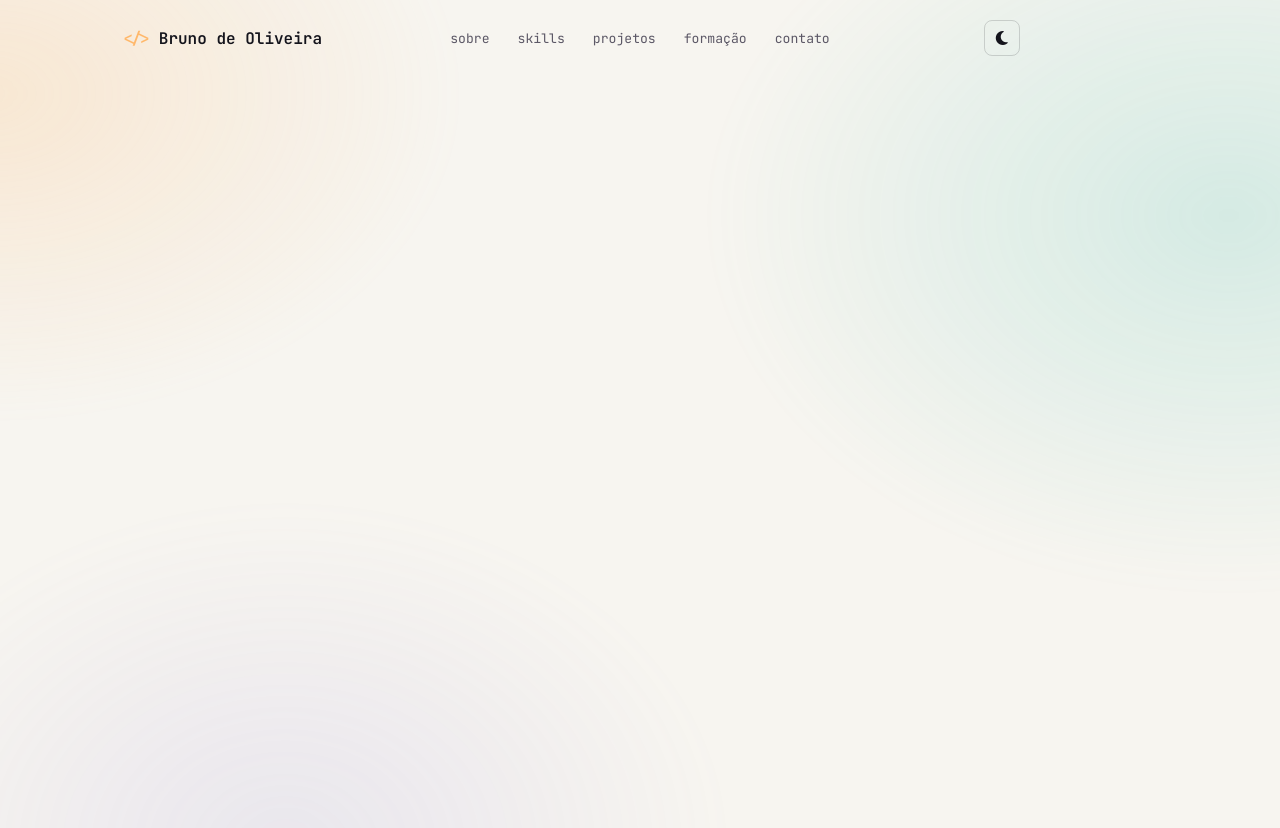
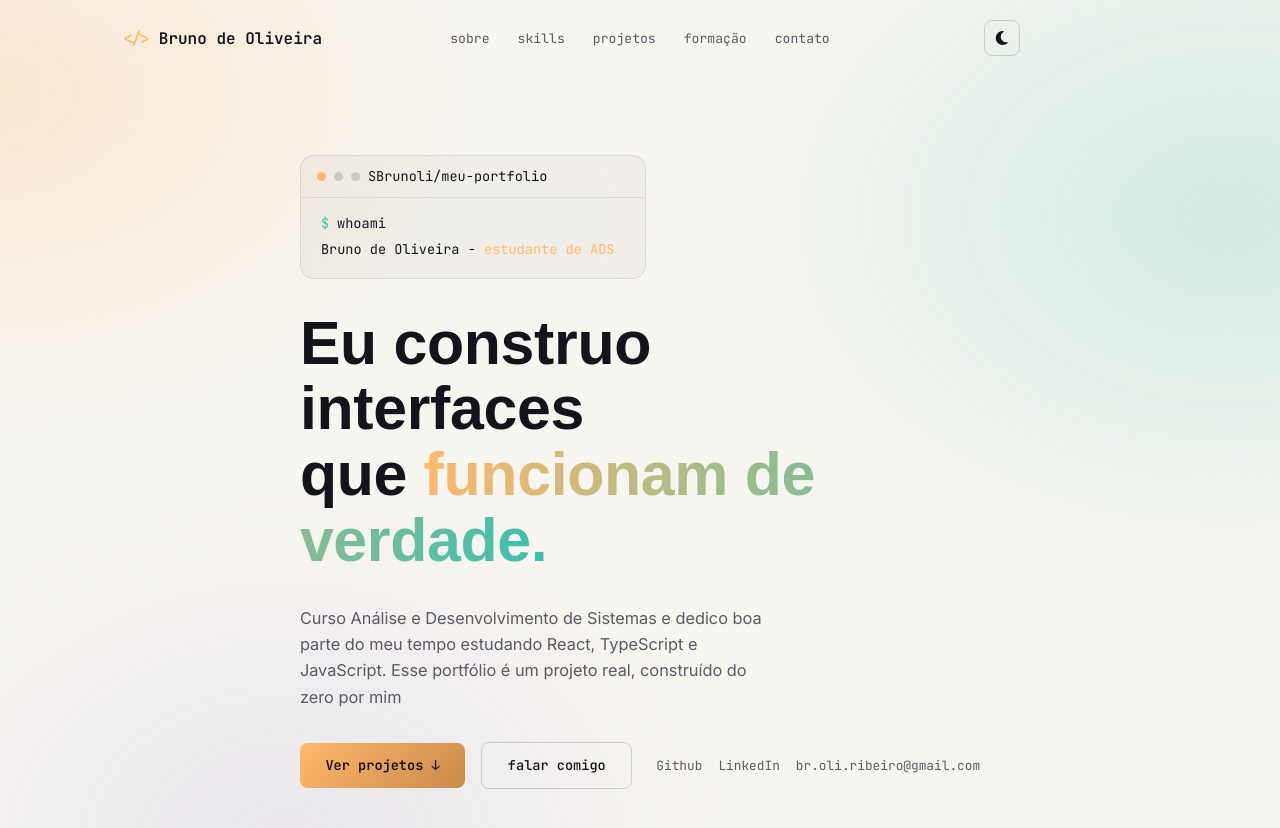
Before and after one commit to SBrunoli/meu-portfolio, a React (Vite) app: page / in a window 1280 px wide. Shown: the top 828 px of the page. Before the commit the page ends 800 px from the top, so only its background shows below. Built offline with nearby package versions, Linux system fonts and the light colour scheme; a web font is replaced by a local one.

Commit message:
feat: adiciona Hero e classes utilitárias globais (btn, glass-panel)

```diff
--- a/src/App.tsx
+++ b/src/App.tsx
@@ -1,11 +1,15 @@
 import { ThemeProvider } from "./contexts/ThemeContext";
 import Header from "./components/Header/Header";
+import Hero from "./components/Hero/Hero";
 
 function App() {
   return (
     <>
       <ThemeProvider>
         <Header></Header>
+        <main>
+          <Hero></Hero>
+        </main>
       </ThemeProvider>
     </>
   );
--- /dev/null
+++ b/src/components/Hero/Hero.module.css
@@ -0,0 +1,129 @@
+.hero {
+  min-height: 92vh;
+  display: flex;
+  align-items: center;
+  padding-top: 1rem;
+}
+
+.hero__inner {
+  display: flex;
+  flex-direction: column;
+  gap: var(--space-3);
+}
+
+.hero__terminal {
+  width: fit-content;
+  max-width: 100%;
+  font-family: var(--font-code);
+  font-size: 0.85rem;
+  overflow: hidden;
+}
+
+.hero__terminal__header {
+  padding: 0.7rem 1rem;
+  border-bottom: 1px solid var(--color-border);
+  display: flex;
+  gap: 0.5rem;
+  align-items: center;
+}
+
+.hero__terminal__dot__marked {
+  display: inline-block;
+  width: 9px;
+  height: 9px;
+  border-radius: 50%;
+  background-color: var(--amber);
+}
+
+.hero__terminal__dot {
+  display: inline-block;
+  width: 9px;
+  height: 9px;
+  border-radius: 50%;
+  background-color: var(--color-border-hover);
+}
+
+.hero__terminal__body {
+  padding: 1rem 1.25rem 1.25rem;
+}
+
+.hero__terminal__prompt {
+  color: var(--teal);
+  margin-right: 0.5rem;
+}
+
+.hero__terminal__output {
+  margin-top: 0.5rem;
+}
+
+.hero__terminal__cursor__line {
+  color: var(--amber);
+}
+
+.hero__terminal__cursor {
+  color: var(--amber);
+  animation: blink 1s step-start infinite;
+}
+
+@keyframes blink {
+  50% {
+    opacity: 0%;
+  }
+}
+
+.hero__title {
+  font-family: var(--font-heading);
+  font-size: clamp(2.5rem, 6vw, 3.8rem);
+  font-weight: 700;
+  line-height: 1.08;
+  letter-spacing: -0.02rem;
+  max-width: 18.3ch;
+}
+
+.accent__gradient {
+  background: linear-gradient(100deg, var(--amber), var(--teal));
+  background-clip: text;
+  color: transparent;
+}
+
+.hero__description {
+  font-size: 1.02rem;
+  line-height: 1.6;
+  max-width: 46ch;
+}
+
+.hero__actions {
+  display: flex;
+  flex-direction: row;
+  flex-wrap: wrap;
+  align-items: center;
+  gap: 1rem;
+}
+
+.hero__socials {
+  display: flex;
+  gap: 1rem;
+  margin-left: 0.5rem;
+  color: var(--color-text-dim);
+  font-family: var(--font-code);
+  font-size: 0.8rem;
+}
+
+.hero__socials a:hover {
+  color: var(--amber);
+}
+
+@media (max-width: 590px) {
+  .hero__inner {
+    align-items: center;
+    text-align: center;
+  }
+
+  .hero__actions {
+    justify-content: center;
+  }
+
+  .hero__terminal {
+    text-align: left;
+  }
+}
--- /dev/null
+++ b/src/components/Hero/Hero.tsx
@@ -0,0 +1,84 @@
+import styles from "./Hero.module.css";
+
+function Hero() {
+  return (
+    <section className={styles.hero} id="top">
+      {/* container */}
+      <div className={`container ${styles.hero__inner}`}>
+        {/* terminal */}
+        <div className={`glass__panel ${styles.hero__terminal} `}>
+          {/* terminal header */}
+          <div className={styles.hero__terminal__header}>
+            <span className={styles.hero__terminal__dot__marked}></span>
+            <span className={styles.hero__terminal__dot}></span>
+            <span className={styles.hero__terminal__dot}></span>
+            <span>SBrunoli/meu-portfolio</span>
+          </div>
+          {/* terminal body*/}
+          <div className={styles.hero__terminal__body}>
+            <p>
+              <span className={styles.hero__terminal__prompt}>$</span>
+              whoami
+            </p>
+
+            <p className={styles.hero__terminal__output}>
+              Bruno de Oliveira -{" "}
+              <span className={styles.hero__terminal__cursor__line}>
+                estudante de ADS
+              </span>
+              <span className={styles.hero__terminal__cursor}>▍</span>
+            </p>
+          </div>
+        </div>
+
+        {/* Hero title */}
+        <h1 className={styles.hero__title}>
+          Eu construo interfaces
+          <br />
+          que{" "}
+          <span className={styles.accent__gradient}>funcionam de verdade.</span>
+        </h1>
+        {/* Hero description */}
+        <p className={`text-muted ${styles.hero__description}`}>
+          Curso Análise e Desenvolvimento de Sistemas e dedico boa parte do meu
+          tempo estudando React, TypeScript e JavaScript. Esse portfólio é um
+          projeto real, construído do zero por mim
+        </p>
+
+        <div className={styles.hero__actions}>
+          <a href="#projects" className="btn btn-primary">
+            Ver projetos ↓
+          </a>
+          <a href="#contact" className="btn btn-ghost">
+            falar comigo
+          </a>
+          <div className={styles.hero__socials}>
+            <a
+              href="https://github.com/SBrunoli"
+              target="_blank"
+              rel="noopener noreferrer"
+            >
+              Github
+            </a>
+            <a
+              href="www.linkedin.com/in/bruno-de-oliveira-profissional"
+              target="_blank"
+              rel="noopener noreferrer"
+            >
+              LinkedIn
+            </a>
+            <a
+              href="mailto:br.oli.ribeiro@gmail.com"
+              target="_blank"
+              rel="noopener noreferrer"
+            >
+              br.oli.ribeiro@gmail.com
+            </a>
+          </div>
+        </div>
+      </div>
+    </section>
+  );
+}
+
+export default Hero;
--- a/src/index.css
+++ b/src/index.css
@@ -136,3 +136,51 @@ ul {
   margin: 0 auto;
   padding: 0 var(--space-3);
 }
+
+@media (max-width: 640px) {
+  .container {
+    padding: 0 var(--space-2);
+  }
+}
+
+.glass__panel {
+  background: var(--color-card);
+  border: 1px solid var(--color-border);
+  border-radius: var(--radius-md);
+  backdrop-filter: blur(20px);
+}
+
+.text-muted {
+  color: var(--color-text-dim);
+}
+
+.btn {
+  display: inline-flex;
+  align-items: center;
+  gap: 0.6rem;
+  font-family: var(--font-code);
+  font-size: 0.85rem;
+  font-weight: 500;
+  padding: 0.85rem 1.6rem;
+  border-radius: var(--radius-sm);
+  transition:
+    transform 0.3s var(--ease-out),
+    border-color 0.3s var(--ease-out);
+}
+.btn-primary {
+  background: linear-gradient(135deg, var(--amber), var(--amber-dark));
+  color: #16110a;
+  font-weight: 600;
+}
+.btn-primary:hover {
+  transform: translateY(-2px);
+  box-shadow: 0 10px 30px -8px rgba(255, 184, 107, 0.5);
+}
+.btn-ghost {
+  border: 1px solid var(--color-border-hover);
+}
+.btn-ghost:hover {
+  border-color: var(--teal);
+  color: var(--teal);
+  transform: translateY(-2px);
+}
```
